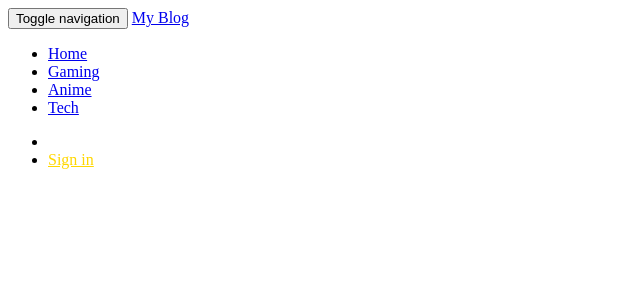
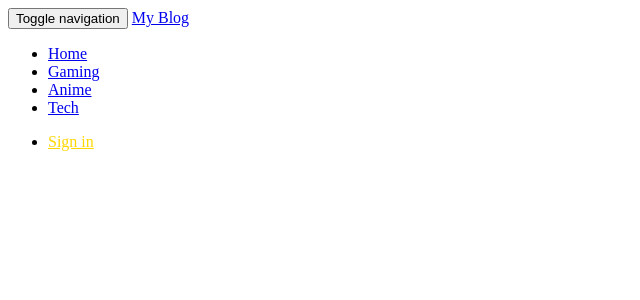
Before and after one commit to Muriithijoe/project-blog, a Python web app: template app/templates/navbar.html in a window 1280 px wide. Shown: the top 300 px of the page, without its empty margins (0-640 px from the left). Run offline with Jinja, Linux system fonts and the light colour scheme; the template is opened without the code that fills it, so the values that code supplies are empty; some libraries are stand-ins or nearby versions.

Commit message:
did something

```diff
--- a/app/main/views.py
+++ b/app/main/views.py
@@ -1,6 +1,6 @@
 from flask import render_template,request,redirect,url_for,abort
 from . import main
-from .forms import PostForm,SubscriberForm,CommentForm
+from .forms import BlogForm,SubscriberForm,CommentForm
 from ..import db,photos
 from ..models import User,Blog,Role,Subscriber,Comment
 from flask_login import login_required,current_user
--- a/app/templates/navbar.html
+++ b/app/templates/navbar.html
@@ -25,8 +25,7 @@
        <li><a href="{{url_for('main.update_profile',uname=current_user.username)}}">Edit Profile</a></li>
        <li><a href="{{url_for('auth.logout')}}">Sign out</a></li>
        {% else %}
-       <li></li>
-       <li><a style="color: gold;" class="nav-link" href="{{url_for("auth.login")}}">Sign in</a></li>
+       <li><a style="color: gold;" class="nav-link" href="{{url_for('auth.login')}}">Sign in</a></li>
        {% endif%}
 
       </ul>
```
